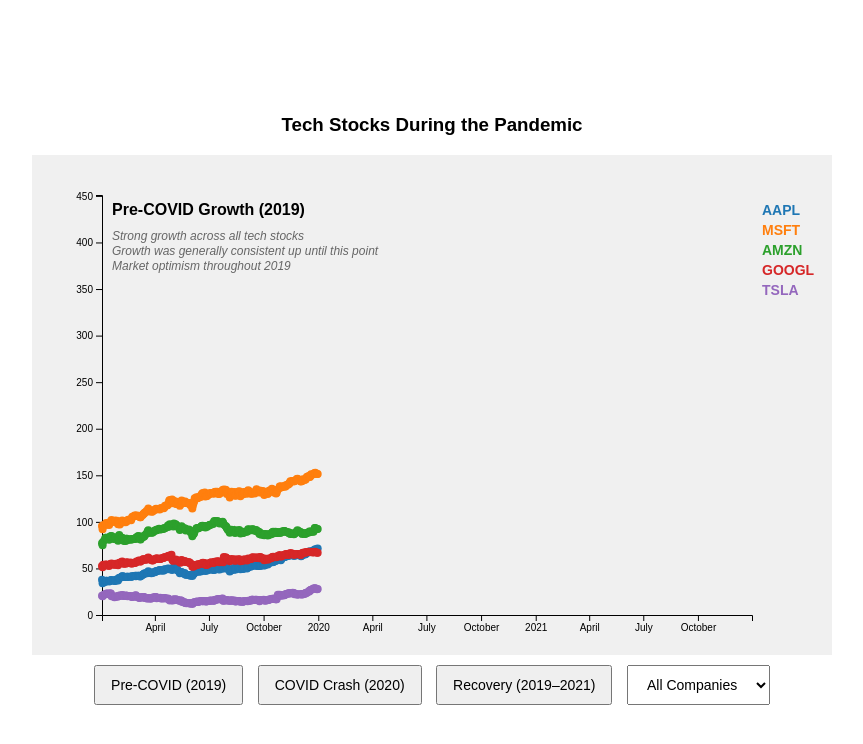
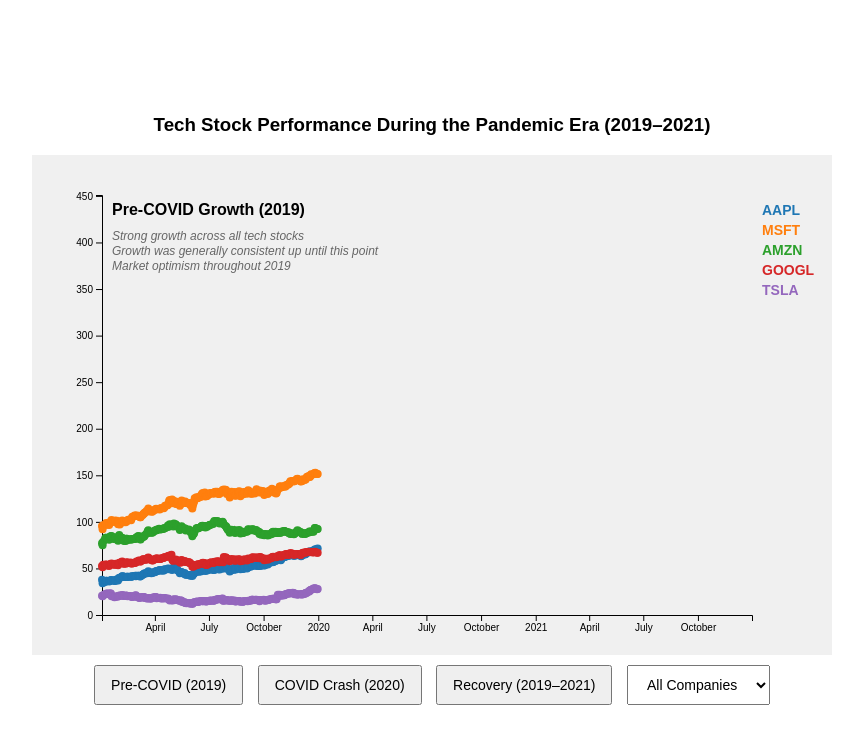
Before and after one commit to kevinsunguchoi/kevinsc2narrativevisualization, a plain HTML site: page index.html in a window 1280 px wide. Shown: the whole page, without its empty margins (208-1071 px from the left). Drawn offline with nearby package versions, Linux system fonts and the light colour scheme.

Commit message:
Change title

```diff
--- a/index.html
+++ b/index.html
@@ -26,7 +26,7 @@
 </head>
 <body>
 <div id="container">
-  <h3>Tech Stocks During the Pandemic</h3>
+  <h3>Tech Stock Performance During the Pandemic Era (2019–2021)</h3>
   <svg id="viz" width="800" height="500"></svg>
   <div id="controls">
     <button class="scene-button" data-scene="0">Pre-COVID (2019)</button>
```
